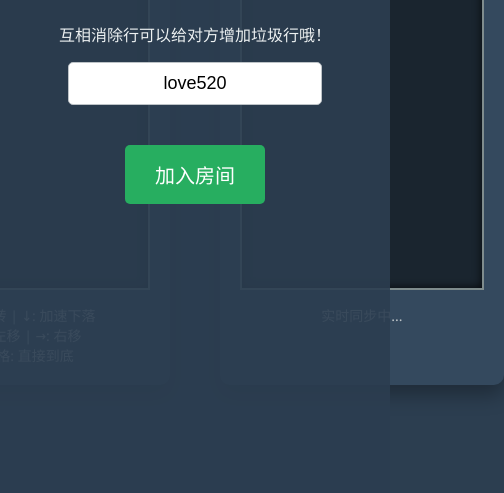
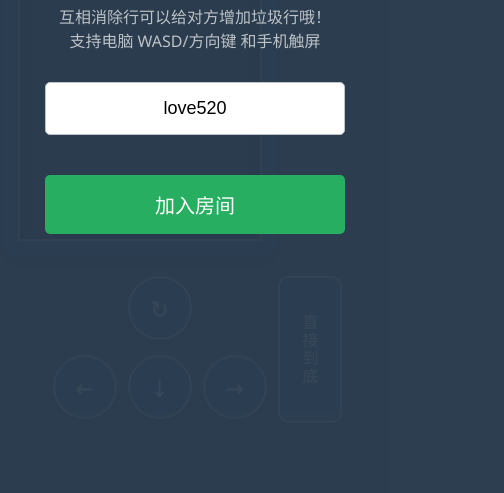
Before and after one commit to sztpsd6/tetris-versus, a website: page public/index.html in a window 390 px wide. Shown: the part 351-844 px from the top of the page, 504 px wide, since content can reach past the window. Drawn offline with nearby package versions, Linux system fonts and the light colour scheme.

Commit message:
v1.01 电脑端按键支持，移动端ui修改

```diff
--- a/public/index.html
+++ b/public/index.html
@@ -2,7 +2,7 @@
 <html lang="zh-CN">
 <head>
     <meta charset="UTF-8">
-    <meta name="viewport" content="width=device-width, initial-scale=1.0">
+    <meta name="viewport" content="width=device-width, initial-scale=1.0, maximum-scale=1.0, user-scalable=no">
     <title>双人俄罗斯方块对战</title>
     <style>
         body {
@@ -13,21 +13,26 @@
             flex-direction: column;
             align-items: center;
             margin: 0;
-            padding: 20px;
+            padding: 10px;
             overflow: hidden;
+            touch-action: none; /* 防止移动端意外滚动 */
         }
 
         h1 {
-            margin-top: 0;
+            margin-top: 10px;
+            margin-bottom: 10px;
             color: #f39c12;
             text-shadow: 2px 2px 4px rgba(0,0,0,0.5);
+            font-size: 28px;
         }
 
-        .game-container {
+        .game-wrapper {
+            position: relative;
+            width: 100%;
+            max-width: 600px;
             display: flex;
-            gap: 50px;
             justify-content: center;
-            margin-top: 20px;
+            margin-top: 10px;
         }
 
         .player-area {
@@ -35,20 +40,36 @@
             flex-direction: column;
             align-items: center;
             background-color: #34495e;
-            padding: 20px;
+            padding: 15px;
             border-radius: 10px;
             box-shadow: 0 10px 20px rgba(0,0,0,0.3);
+            z-index: 1;
+        }
+
+        /* 对手区域：绝对定位在右上方，像画中画一样缩小 */
+        .opponent-area {
+            position: absolute;
+            top: 10px;
+            right: 10px;
+            transform: scale(0.45);
+            transform-origin: top right;
+            opacity: 0.85;
+            padding: 10px;
+            background-color: rgba(52, 73, 94, 0.9);
+            border: 2px solid #7f8c8d;
+            pointer-events: none; /* 防止遮挡下方的点击操作 */
+            z-index: 5;
         }
 
         .player-name {
-            font-size: 24px;
+            font-size: 20px;
             font-weight: bold;
-            margin-bottom: 10px;
+            margin-bottom: 5px;
         }
 
         .score-board {
-            font-size: 20px;
-            margin-bottom: 15px;
+            font-size: 18px;
+            margin-bottom: 10px;
             color: #f1c40f;
         }
 
@@ -65,31 +86,107 @@
             text-align: center;
         }
 
+        /* 移动端控制按钮区域 */
+        .mobile-controls {
+            display: none;
+            grid-template-columns: repeat(4, 60px);
+            gap: 15px;
+            margin-top: 20px;
+            justify-content: center;
+            z-index: 10;
+        }
+
+        /* 屏幕宽度小于 768px 时显示虚拟按键 */
+        @media (max-width: 768px) {
+            .mobile-controls {
+                display: grid;
+            }
+            .controls-info {
+                display: none;
+            }
+            .opponent-area {
+                transform: scale(0.4);
+                top: 0px;
+                right: 5px;
+            }
+        }
+
+        .control-btn {
+            width: 60px;
+            height: 60px;
+            background-color: #34495e;
+            border: 2px solid #95a5a6;
+            border-radius: 50%;
+            color: white;
+            font-size: 24px;
+            display: flex;
+            justify-content: center;
+            align-items: center;
+            user-select: none;
+            -webkit-user-select: none;
+            touch-action: none;
+            box-shadow: 0 4px 6px rgba(0,0,0,0.3);
+            cursor: pointer;
+        }
+
+        .control-btn:active {
+            background-color: #2ecc71;
+            transform: translateY(2px);
+            box-shadow: 0 2px 3px rgba(0,0,0,0.3);
+        }
+
+        /* 按钮排版 */
+        #btn-up { grid-column: 2; grid-row: 1; }
+        #btn-left { grid-column: 1; grid-row: 2; }
+        #btn-down { grid-column: 2; grid-row: 2; }
+        #btn-right { grid-column: 3; grid-row: 2; }
+        #btn-space {
+            grid-column: 4;
+            grid-row: 1 / span 2;
+            border-radius: 10px;
+            height: 100%;
+            width: 100%;
+            font-size: 16px;
+            writing-mode: vertical-lr; /* 文字竖向排列 */
+            text-orientation: upright;
+            letter-spacing: 2px;
+        }
+
         .status-bar {
-            margin-top: 30px;
-            font-size: 18px;
-            padding: 10px 20px;
+            position: absolute;
+            top: 50%;
+            left: 50%;
+            transform: translate(-50%, -50%);
+            font-size: 20px;
+            padding: 15px 30px;
             background-color: #e74c3c;
             border-radius: 5px;
             display: none;
+            z-index: 20;
+            text-align: center;
+            white-space: nowrap;
+            box-shadow: 0 5px 15px rgba(0,0,0,0.5);
         }
 
         #start-screen {
-            position: absolute;
+            position: fixed;
             top: 0;
             left: 0;
             width: 100%;
             height: 100%;
-            background-color: rgba(44, 62, 80, 0.9);
+            background-color: rgba(44, 62, 80, 0.95);
             display: flex;
             flex-direction: column;
             justify-content: center;
             align-items: center;
             z-index: 100;
+            padding: 20px;
+            box-sizing: border-box;
+            text-align: center;
         }
 
-        button {
-            padding: 15px 30px;
+        button.action-btn {
+            padding: 15px 40px;
             font-size: 20px;
             background-color: #27ae60;
             color: white;
@@ -98,57 +195,73 @@
             cursor: pointer;
             transition: background-color 0.3s;
             margin-top: 20px;
+            width: 100%;
+            max-width: 300px;
         }
 
-        button:hover {
+        button.action-btn:hover {
             background-color: #2ecc71;
         }
 
         input {
-            padding: 10px;
+            padding: 15px;
             font-size: 18px;
             border-radius: 5px;
             border: 1px solid #bdc3c7;
             margin-bottom: 20px;
             text-align: center;
+            width: 100%;
+            max-width: 300px;
+            box-sizing: border-box;
+        }
+
+        #connection-status {
+            margin-top: 5px;
+            font-size: 14px;
+            height: 20px;
         }
     </style>
 </head>
 <body>
 
     <div id="start-screen">
-        <h1>双人俄罗斯方块对战</h1>
-        <p>互相消除行可以给对方增加垃圾行哦！</p>
+        <h1 style="font-size: 36px; margin-bottom: 20px;">Tetris Battle</h1>
+        <p style="margin-bottom: 30px; color: #bdc3c7;">互相消除行可以给对方增加垃圾行哦！<br>支持电脑 WASD/方向键 和手机触屏</p>
         <input type="text" id="room-id" placeholder="输入房间号 (随便编一个)" value="love520">
-        <button id="join-btn">加入房间</button>
+        <button id="join-btn" class="action-btn">加入房间</button>
     </div>
 
     <h1>Tetris Battle</h1>
-
     <div id="connection-status">等待对手加入...</div>
 
-    <div class="game-container">
+    <div class="game-wrapper">
         <!-- 本地玩家 -->
-        <div class="player-area">
+        <div class="player-area" style="margin-right: 110px;">
             <div class="player-name">我</div>
             <div class="score-board">分数: <span id="my-score">0</span></div>
             <canvas id="my-canvas" width="240" height="400"></canvas>
             <div class="controls-info">
-                ↑: 旋转 | ↓: 加速下落<br>
-                ←: 左移 | →: 右移<br>
+                W / ↑: 旋转 | S / ↓: 加速下落<br>
+                A / ←: 左移 | D / →: 右移<br>
                 空格: 直接到底
             </div>
         </div>
 
-        <!-- 对手 -->
-        <div class="player-area">
+        <!-- 对手 (绝对定位在右上方缩放) -->
+        <div class="player-area opponent-area">
             <div class="player-name">对方</div>
             <div class="score-board">分数: <span id="op-score">0</span></div>
             <canvas id="op-canvas" width="240" height="400"></canvas>
-            <div class="controls-info">
-                实时同步中...
-            </div>
         </div>
+    </div>
+
+    <!-- 移动端控制按钮 -->
+    <div class="mobile-controls" >
+        <div class="control-btn" id="btn-up">↻</div>
+        <div class="control-btn" id="btn-left">←</div>
+        <div class="control-btn" id="btn-down">↓</div>
+        <div class="control-btn" id="btn-right">→</div>
+        <div class="control-btn" id="btn-space">直接到底</div>
     </div>
 
     <div id="game-over" class="status-bar"></div>
@@ -327,8 +440,8 @@
 
                 if (this.collide(this.board, this.player)) {
                     this.gameOver = true;
-                    socket.emit('game_over');
-                    showStatus('你输了！对方太强了~');
+                    if (socket) socket.emit('game_over');
+                    showStatus('你输了！对方太强了~<br><button class="action-btn" onclick="location.reload()" style="margin-top:15px;">再来一局</button>');
                 }
             }
 
@@ -353,7 +466,7 @@
                 if (linesCleared > 0) {
                     this.updateScore();
                     // 发送攻击
-                    if (linesCleared > 1) {
+                    if (linesCleared > 1 && socket) {
                         socket.emit('attack', linesCleared - 1);
                     }
                 }
@@ -385,7 +498,7 @@
 
         function showStatus(msg) {
             const el = document.getElementById('game-over');
-            el.innerText = msg;
+            el.innerHTML = msg;
             el.style.display = 'block';
         }
 
@@ -414,20 +527,21 @@
             requestAnimationFrame(update);
         }
 
+        // 键盘事件监听 (支持方向键和 WASD)
         document.addEventListener('keydown', event => {
             if (!gameActive || localTetris.gameOver) return;
 
             switch (event.keyCode) {
-                case 37: // Left
+                case 37: case 65: // Left, A
                     localTetris.playerMove(-1);
                     break;
-                case 39: // Right
+                case 39: case 68: // Right, D
                     localTetris.playerMove(1);
                     break;
-                case 40: // Down
+                case 40: case 83: // Down, S
                     localTetris.playerDrop();
                     break;
-                case 38: // Up
+                case 38: case 87: // Up, W
                     localTetris.playerRotate(1);
                     break;
                 case 32: // Space
@@ -436,6 +550,26 @@
             }
             localTetris.draw();
         });
+
+        // 移动端按钮绑定
+        const bindBtn = (id, action) => {
+            const btn = document.getElementById(id);
+            if (!btn) return;
+            const handler = (e) => {
+                e.preventDefault(); // 防止双击缩放和其他默认行为
+                if (!gameActive || localTetris.gameOver) return;
+                action();
+                localTetris.draw();
+            };
+            btn.addEventListener('touchstart', handler, {passive: false});
+            btn.addEventListener('mousedown', handler);
+        };
+
+        bindBtn('btn-up', () => localTetris.playerRotate(1));
+        bindBtn('btn-left', () => localTetris.playerMove(-1));
+        bindBtn('btn-right', () => localTetris.playerMove(1));
+        bindBtn('btn-down', () => localTetris.playerDrop());
+        bindBtn('btn-space', () => localTetris.playerHardDrop());
 
         // 加入房间
         document.getElementById('join-btn').addEventListener('click', () => {
@@ -463,9 +597,10 @@
                 document.getElementById('connection-status').innerText = '对手已加入！游戏开始！';
                 document.getElementById('connection-status').style.color = '#2ecc71';
                 gameActive = true;
+
                 // 重置时间，防止第一下直接掉落
                 lastTime = 0;
-                // 注意：如果需要重置，不能丢失 ctx.scale，最好直接调用实例的 reset 方法
+
                 localTetris.board = localTetris.createMatrix(COLS, ROWS);
                 localTetris.score = 0;
                 localTetris.updateScore();
@@ -495,12 +630,12 @@
 
             socket.on('op_game_over', () => {
                 gameActive = false;
-                showStatus('你赢啦！！对方被你打败了！');
+                showStatus('你赢啦！！对方被你打败了！<br><button class="action-btn" onclick="location.reload()" style="margin-top:15px;">再来一局</button>');
             });
 
             socket.on('op_disconnected', () => {
                 gameActive = false;
-                showStatus('对方掉线了...');
+                showStatus('对方掉线了...<br><button class="action-btn" onclick="location.reload()" style="margin-top:15px;">刷新页面</button>');
             });
         });
     </script>
```
Also changed, not shown: README.md, 1 other file.
